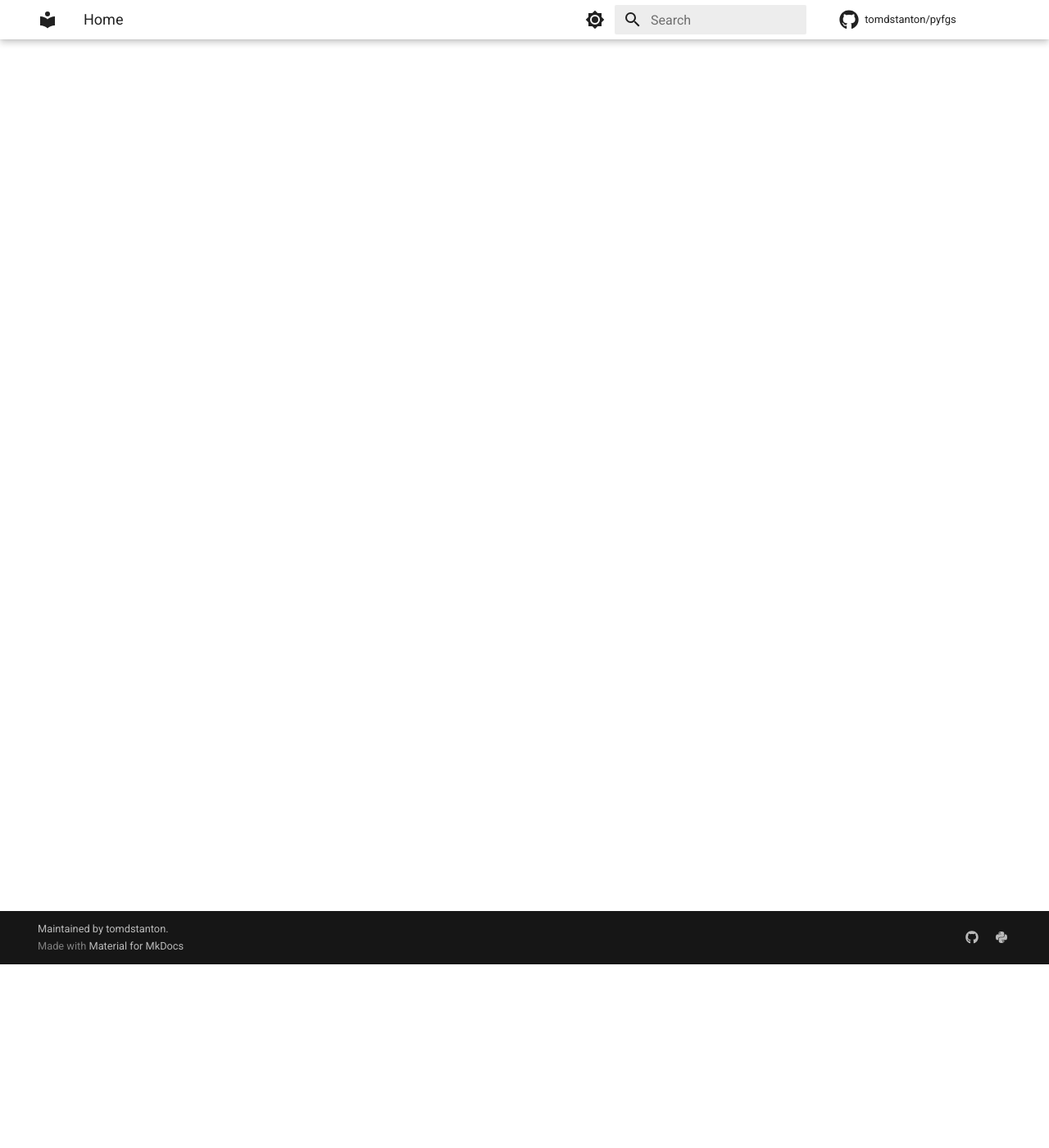
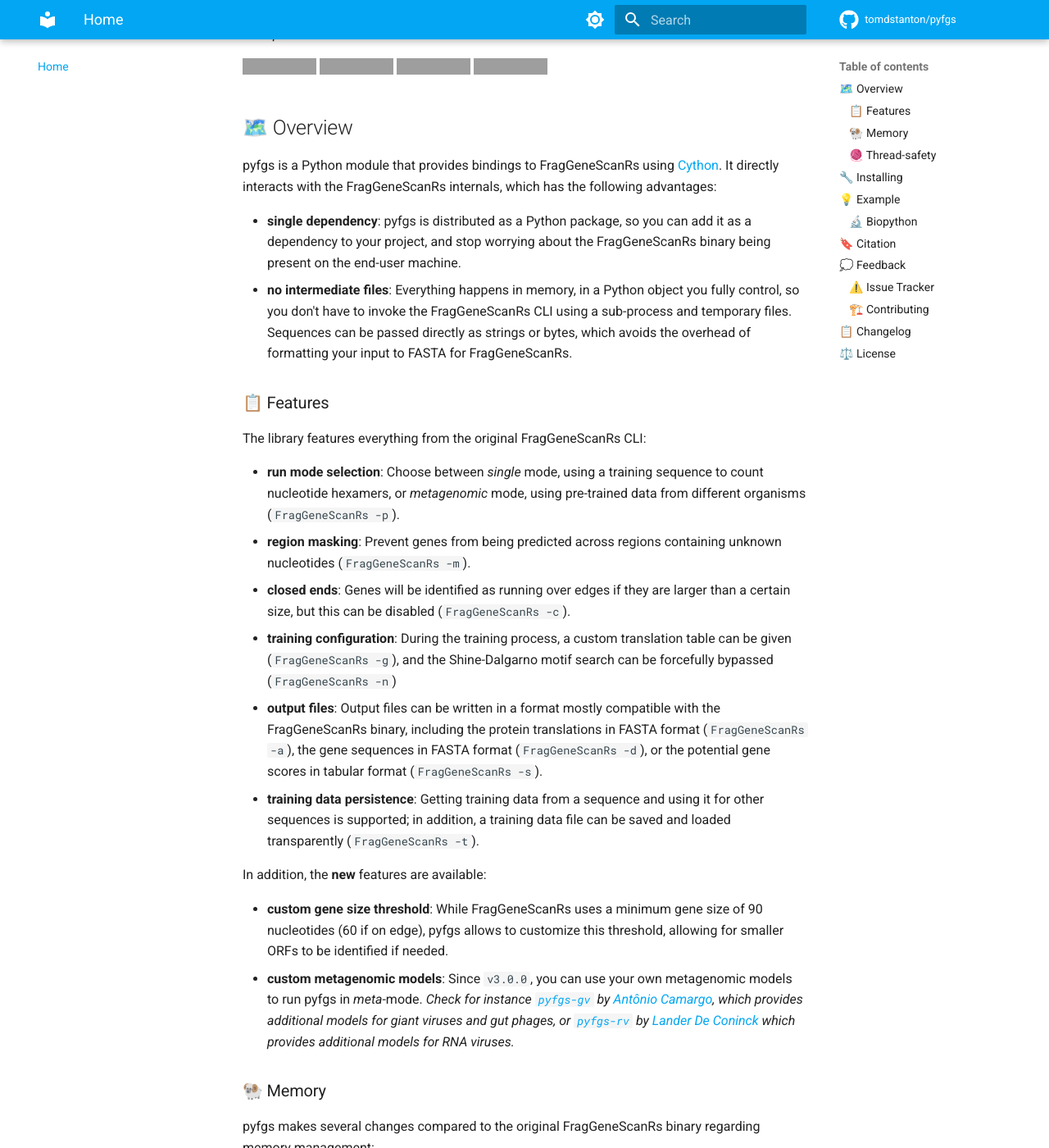
Before and after one commit to tomdstanton/pyfgs, an MkDocs documentation site: the page built from docs/index.md, in a window 1280 px wide and 1400 px high, scrolled down 224 px. Shown: the whole window at 82% size. Built offline with MkDocs 1.6.1 and Material for MkDocs 9.7.7, drawn with Linux system fonts in a browser that asks for light colours; comment, search, counter and statistics services are not loaded; some of the changed text lies outside the part shown; grey boxes are pictures that could not be loaded.

Commit message:
Pre-release

````diff
--- a/README.md
+++ b/README.md
@@ -1,7 +1,7 @@
-`pyfgs`
+# ⏭️ pyfgs [![Stars](https://img.shields.io/github/stars/tomdstanton/pyfgs.svg?style=social&maxAge=3600&label=Star)](https://github.com/tomdstanton/pyfgs/stargazers)
 
-PyO3 bindings and Python interface to [FragGeneScanRs](https://github.com/unipept/FragGeneScanRs),
-a gene prediction model for short and error-prone reads.
+*PyO3 bindings and Python interface to [FragGeneScanRs](https://github.com/unipept/FragGeneScanRs),
+a gene prediction model for short and error-prone reads.*
 
 [![Release](https://img.shields.io/github/v/release/tomdstanton/pyfgs)](https://img.shields.io/github/v/release/tomdstanton/pyfgs)
 [![Build status](https://img.shields.io/github/actions/workflow/status/tomdstanton/pyfgs/main.yml?branch=main)](https://github.com/tomdstanton/pyfgs/actions/workflows/main.yml?query=branch%3Amain)
@@ -9,17 +9,201 @@
 [![License](https://img.shields.io/github/license/tomdstanton/pyfgs)](https://img.shields.io/github/license/tomdstanton/pyfgs)
 
 
+## 🗺️ Overview
 
+pyfgs is a Python module that provides bindings to FragGeneScanRs using
+[Cython](https://cython.org/). It directly interacts with the FragGeneScanRs
+internals, which has the following advantages:
+
+- **single dependency**: pyfgs is distributed as a Python package, so you
+  can add it as a dependency to your project, and stop worrying about the
+  FragGeneScanRs binary being present on the end-user machine.
+- **no intermediate files**: Everything happens in memory, in a Python object
+  you fully control, so you don't have to invoke the FragGeneScanRs CLI using a
+  sub-process and temporary files. Sequences can be passed directly as
+  strings or bytes, which avoids the overhead of formatting your input to
+  FASTA for FragGeneScanRs.
+
+### 📋 Features
+
+The library features everything from the original FragGeneScanRs CLI:
+
+- **run mode selection**: Choose between *single* mode, using a training
+  sequence to count nucleotide hexamers, or *metagenomic* mode, using
+  pre-trained data from different organisms (`FragGeneScanRs -p`).
+- **region masking**: Prevent genes from being predicted across regions
+  containing unknown nucleotides  (`FragGeneScanRs -m`).
+- **closed ends**: Genes will be identified as running over edges if they
+  are larger than a certain size, but this can be disabled (`FragGeneScanRs -c`).
+- **training configuration**: During the training process, a custom
+  translation table can be given (`FragGeneScanRs -g`), and the Shine-Dalgarno motif
+  search can be forcefully bypassed (`FragGeneScanRs -n`)
+- **output files**: Output files can be written in a format mostly
+  compatible with the FragGeneScanRs binary, including the protein translations
+  in FASTA format (`FragGeneScanRs -a`), the gene sequences in FASTA format
+  (`FragGeneScanRs -d`), or the potential gene scores in tabular format
+  (`FragGeneScanRs -s`).
+- **training data persistence**: Getting training data from a sequence and
+  using it for other sequences is supported; in addition, a training data
+  file can be saved and loaded transparently (`FragGeneScanRs -t`).
+
+In addition, the **new** features are available:
+
+- **custom gene size threshold**: While FragGeneScanRs uses a minimum gene size
+  of 90 nucleotides (60 if on edge), pyfgs allows to customize this
+  threshold, allowing for smaller ORFs to be identified if needed.
+- **custom metagenomic models**: Since `v3.0.0`, you can use your own
+  metagenomic models to run pyfgs in *meta*-mode. *Check for instance
+  [`pyfgs-gv`](https://github.com/tomdstanton/pyfgs-gv) by
+  [Antônio Camargo](https://github.com/apcamargo/), which
+  provides additional models for giant viruses and gut phages,
+  or [`pyfgs-rv`](https://github.com/LanderDC/pyfgs-rv)
+  by [Lander De Coninck](https://github.com/LanderDC) which
+  provides additional models for RNA viruses.*
+
+### 🐏 Memory
+
+pyfgs makes several changes compared to the original FragGeneScanRs binary
+regarding memory management:
+
+* Sequences are stored as raw bytes instead of compressed bitmaps. This means
+  that the sequence itself takes 3/8th more space, but since the memory used
+  for storing the sequence is often negligible compared to the memory used to
+  store dynamic programming nodes, this is an acceptable trade-off for better
+  performance when extracting said nodes.
+* Node fields use smaller data types to fit into 128 bytes, compared to the
+  176 bytes of the original FragGeneScanRs data structure.
+* Node arrays are pre-allocated based on the sequence GC% to extrapolate the
+  probability to find a start or stop codon.
+* Genes are stored in a more compact data structure than in FragGeneScanRs (which
+  reserves a buffer to store string data), saving around 1KiB per gene.
+
+
+### 🧶 Thread-safety
+
+[`pyfgs.GeneFinder`](https://pyfgs.readthedocs.io/en/stable/api/gene_finder.html#pyfgs.GeneFinder)
+instances are thread-safe. In addition, the
+[`find_genes`](https://pyfgs.readthedocs.io/en/stable/api/gene_finder.html#pyfgs.GeneFinder.find_genes)
+method is re-entrant. This means you can train an
+[`GeneFinder`](https://pyfgs.readthedocs.io/en/stable/api/gene_finder.html#pyfgs.GeneFinder)
+instance once, and then use a pool to process sequences in parallel:
 ```python
+import multiprocessing.pool
+import pyfgs
 
+gene_finder = pyfgs.GeneFinder()
+gene_finder.train(training_sequence)
+
+with multiprocessing.pool.ThreadPool() as pool:
+    predictions = pool.map(gene_finder.find_genes, sequences)
 ```
 
-# References
+## 🔧 Installing
 
-[Peter Dawyndt](https://github.com/pdawyndt), [Bart Mesuere](https://github.com/bmesuere) and
-[Felix Van der Jeugt](https://github.com/ninewise)
+This project is supported on Python 3.7 and later.
 
-If you use this code, please cite our manuscript at https://bmcbioinformatics.biomedcentral.com/articles/10.1186/s12859-022-04736-5
+pyfgs can be installed directly from [PyPI](https://pypi.org/project/pyfgs/),
+which hosts some pre-built wheels for the x86-64 architecture (Linux/MacOS/Windows)
+and the Aarch64 architecture (Linux/MacOS), as well as the code required to compile
+from source with Cython:
+```console
+$ pip install pyfgs
+```
 
-Van der Jeugt, F., Dawyndt, P. & Mesuere, B. FragGeneScanRs: faster gene prediction for short reads.
-BMC Bioinformatics 23, 198 (2022). https://doi.org/10.1186/s12859-022-04736-5
+Otherwise, pyfgs is also available as a [Bioconda](https://bioconda.github.io/)
+package:
+```console
+$ conda install -c bioconda pyfgs
+```
+
+Check the [*install* page](https://pyfgs.readthedocs.io/en/stable/guide/install.html)
+of the documentation for other ways to install pyfgs on your machine.
+
+## 💡 Example
+
+Let's load a sequence from a
+[GenBank](http://www.insdc.org/files/feature_table.html) file, use a `GeneFinder`
+to find all the genes it contains, and print the proteins in two-line FASTA
+format.
+
+### 🔬 [Biopython](https://github.com/biopython/biopython)
+
+To use the [`GeneFinder`](https://pyfgs.readthedocs.io/en/stable/api/gene_finder.html#pyfgs.GeneFinder)
+in single mode (corresponding to `FragGeneScanRs -p single`, the default operation mode of FragGeneScanRs),
+you must explicitly call the
+[`train`](https://pyfgs.readthedocs.io/en/stable/api/gene_finder.html#pyfgs.GeneFinder.train) method
+with the sequence you want to use for training before trying to find genes,
+or you will get a [`RuntimeError`](https://docs.python.org/3/library/exceptions.html#RuntimeError):
+```python
+import Bio.SeqIO
+import pyfgs
+
+record = Bio.SeqIO.read("sequence.gbk", "genbank")
+
+gene_finder = pyfgs.GeneFinder()
+gene_finder.train(bytes(record.seq))
+genes = gene_finder.find_genes(bytes(record.seq))
+```
+
+However, in `meta` mode (corresponding to `FragGeneScanRs -p meta`), you can find genes directly:
+```python
+import Bio.SeqIO
+import pyfgs
+
+record = Bio.SeqIO.read("sequence.gbk", "genbank")
+
+gene_finder = pyfgs.GeneFinder(meta=True)
+for i, pred in enumerate(gene_finder.find_genes(bytes(record.seq))):
+    print(f">{record.id}_{i+1}")
+    print(pred.translate())
+```
+
+*On older versions of Biopython (before 1.79) you will need to use
+`record.seq.encode()` instead of `bytes(record.seq)`*.
+
+
+## 🔖 Citation
+
+For now, please cite the original [FragGeneScanRs paper](https://bmcbioinformatics.biomedcentral.com/articles/10.1186/s12859-022-04736-5):
+
+> Van der Jeugt, F., Dawyndt, P. & Mesuere, B. FragGeneScanRs: faster gene prediction for short reads. BMC Bioinformatics 23, 198 (2022). https://doi.org/10.1186/s12859-022-04736-5
+
+
+## 💭 Feedback
+
+### ⚠️ Issue Tracker
+
+Found a bug ? Have an enhancement request ? Head over to the [GitHub issue
+tracker](https://github.com/tomdstanton/pyfgs/issues) if you need to report
+or ask something. If you are filing in on a bug, please include as much
+information as you can about the issue, and try to recreate the same bug
+in a simple, easily reproducible situation.
+
+### 🏗️ Contributing
+
+Contributions are more than welcome! See
+[`CONTRIBUTING.md`](https://github.com/tomdstanton/pyfgs/blob/main/CONTRIBUTING.md)
+for more details.
+
+## 📋 Changelog
+
+This project adheres to [Semantic Versioning](http://semver.org/spec/v2.0.0.html)
+and provides a [changelog](https://github.com/tomdstanton/pyfgs/blob/main/CHANGELOG.md)
+in the [Keep a Changelog](http://keepachangelog.com/en/1.0.0/) format.
+
+
+## ⚖️ License
+
+This library is provided under the [GNU General Public License v3.0](https://choosealicense.com/licenses/gpl-3.0/).
+The FragGeneScanRs code was written by [Peter Dawyndt](https://github.com/pdawyndt),
+[Bart Mesuere](https://github.com/bmesuere) and
+[Felix Van der Jeugt](https://github.com/ninewise) and is distributed under the
+terms of the GPLv3 as well. See `https://github.com/FragGeneScanRs/LICENSE` for more information.
+
+*This project is in no way not affiliated, sponsored, or otherwise endorsed
+by the original FragGeneScanRs authors [Peter Dawyndt](https://github.com/pdawyndt),
+[Bart Mesuere](https://github.com/bmesuere) and
+[Felix Van der Jeugt](https://github.com/ninewise). It was developed
+by [Tom Stanton](https://github.com/tomdstanton/) during his Post-doc project
+at [Monash University](https://www.monash.edu/medicine/translational/infectious-diseases) in
+the [Wryes Lab](https://https://wyreslab.com/).*
--- a/mkdocs.yml
+++ b/mkdocs.yml
@@ -6,16 +6,24 @@
 edit_uri: edit/main/docs/
 repo_name: tomdstanton/pyfgs
 copyright: Maintained by <a href="https://tomdstanton.com">tomdstanton</a>.
+watch: [mkdocs.yml, README.md, python]
 
 nav:
   - Home: index.md
-  - Modules: modules.md
+  - API Reference: api.md
+
 plugins:
   - search
   - mkdocstrings:
       handlers:
         python:
-          paths: ["src/pyfgs"]
+          paths: [python]
+          options:
+            show_root_heading: true
+            show_source: false # Hide the 'source' button since it's just a stub file
+            heading_level: 2
+  - include-markdown
+
 theme:
   name: material
   feature:
@@ -23,15 +31,15 @@
   palette:
     - media: "(prefers-color-scheme: light)"
       scheme: default
-      primary: white
-      accent: deep orange
+      primary: light blue
+      accent: light blue
       toggle:
         icon: material/brightness-7
         name: Switch to dark mode
     - media: "(prefers-color-scheme: dark)"
       scheme: slate
-      primary: black
-      accent: deep orange
+      primary: light blue
+      accent: light blue
       toggle:
         icon: material/brightness-4
         name: Switch to light mode
@@ -50,3 +58,5 @@
       permalink: true
   - pymdownx.arithmatex:
       generic: true
+  - admonition
+  - footnotes
--- a/pyproject.toml
+++ b/pyproject.toml
@@ -42,8 +42,7 @@
 docs = [
     "mkdocs",
     "mkdocs-material",
-    "mkdocstrings",
-    "mkdocs-api-autonav",
+    "mkdocstrings-python",
     "mkdocs-include-markdown-plugin",
 ]
 dev = [{include-group = "test"}, {include-group = "docs"}]
@@ -88,7 +87,7 @@
 
 [tool.pytest.ini_options]
 minversion = "6.0"
-addopts = "--cov=python/pygfs --cov-report term-missing"
+addopts = "--cov=python/pyfgs --cov-report term-missing"
 
 [tool.ruff]
 select = ["E", "F", "UP", "I001", "T201", "T203"]
````
Also changed, not shown: docs/api.md (+17 -0 lines), 9 other files.
